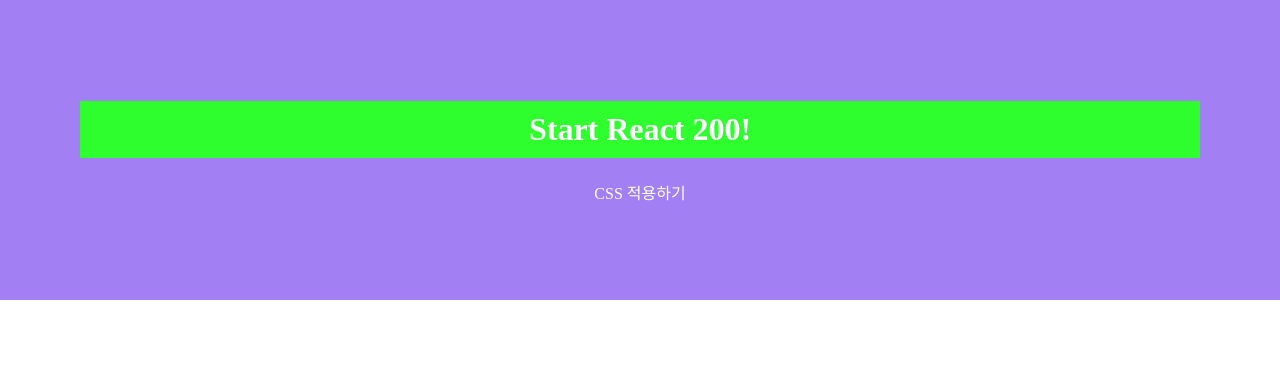
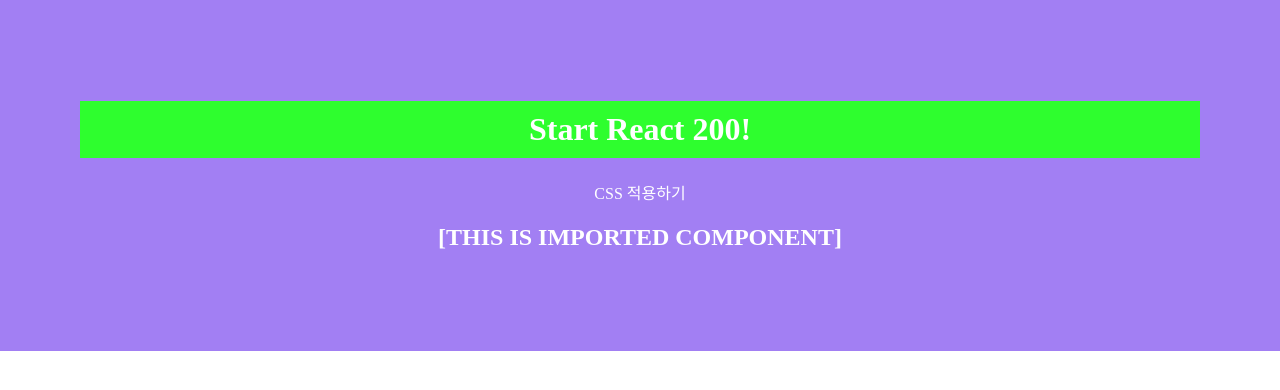
Before and after one commit to ingHHK/200_example_for_react_beginner, a React (Create React App) app in the folder client/: page / in a window 1280 px wide. Shown: the top 390 px of the page. Built offline with nearby package versions, Linux system fonts and the light colour scheme.

Commit message:
003_Component 사용하기

```diff
--- a/client/src/App.js
+++ b/client/src/App.js
@@ -1,11 +1,13 @@
 import React from 'react';
 import './App.css';
+import ImportConponent from './R003_ImportConponent'
 
 function App() {
   return (
     <div>
       <h1>Start React 200!</h1>
       <p>CSS 적용하기</p>
+      <ImportConponent></ImportConponent>
     </div>
   )
 }
--- /dev/null
+++ b/client/src/R003_ImportConponent.js
@@ -0,0 +1,11 @@
+import React, { Component } from 'react';
+
+class R003_ImportConponent extends Component {
+    render() {
+        return (
+            <h2>[THIS IS IMPORTED COMPONENT] </h2>
+        )
+    }
+}
+
+export default R003_ImportConponent;
```
